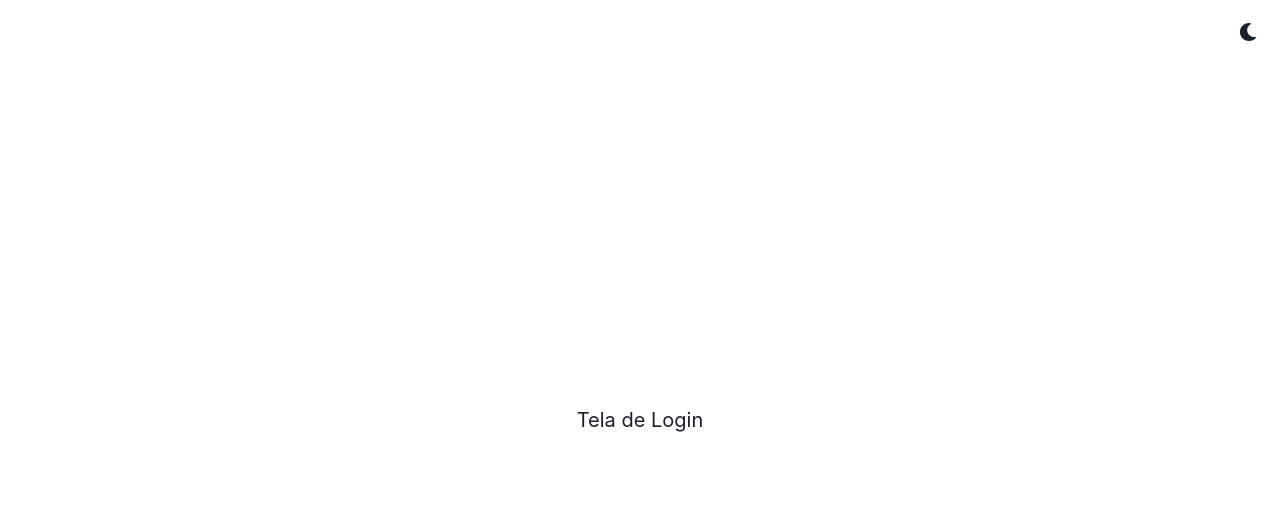
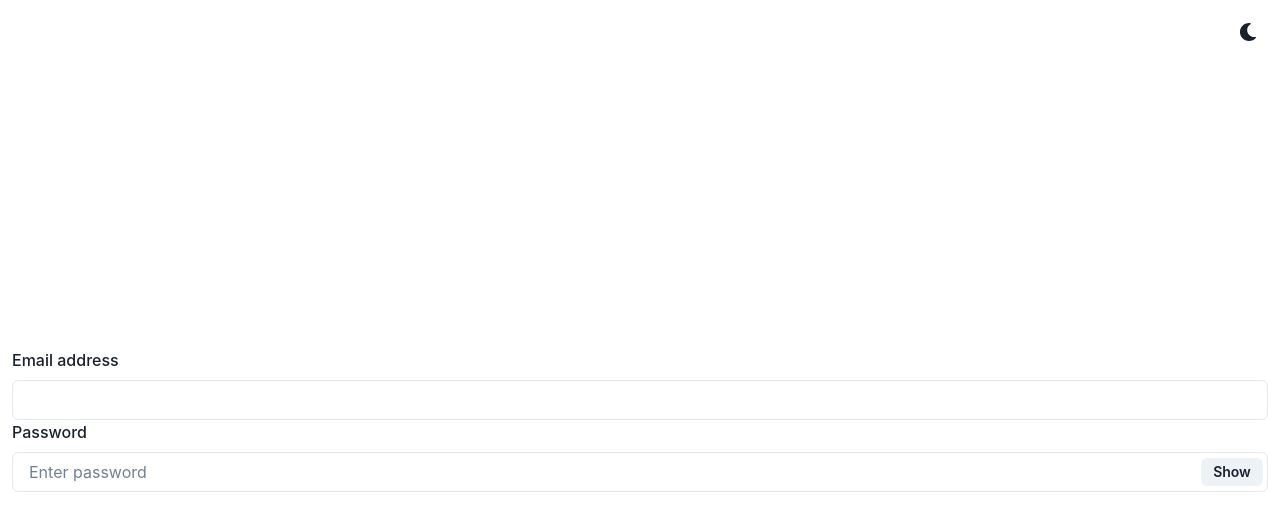
Before and after one commit to pepedurand/lista-de-tarefas, a React (Create React App) app: page /login in a window 1280 px wide. Shown: the top 530 px of the page. Built offline with nearby package versions, Linux system fonts and the light colour scheme.

Commit message:
Feat: criacao da tela de login

```diff
--- a/src/App.tsx
+++ b/src/App.tsx
@@ -1,5 +1,4 @@
 import { Box, ChakraProvider, Grid, theme } from "@chakra-ui/react";
-import * as React from "react";
 import { ColorModeSwitcher } from "./components/color-mode-switcher/ColorModeSwitcher";
 import { AppRoutes } from "./routes/AppRoutes";
 
--- /dev/null
+++ b/src/pages/login/Login.tsx
@@ -0,0 +1,16 @@
+import { Box } from "@chakra-ui/react";
+import { EmailInput } from "../../components/EmailInput/EmailInput";
+import { PasswordInput } from "../../components/PasswordInput/PasswordInput";
+
+function Login() {
+  return (
+    <div>
+      <Box>
+        <EmailInput />
+        <PasswordInput />
+      </Box>
+    </div>
+  );
+}
+
+export { Login };
--- a/src/routes/AppRoutes.tsx
+++ b/src/routes/AppRoutes.tsx
@@ -1,11 +1,12 @@
-import {   BrowserRouter as Router, Routes, Route } from "react-router-dom";
+import { BrowserRouter as Router, Routes, Route } from "react-router-dom";
+import { Login } from "../pages/login/Login";
 
 const AppRoutes = () => {
   return (
     <Router>
       <Routes>
-        <Route path="/login" element={<div>Tela de Login</div>}/>
-        <Route path="/" element={<div>Tela de tarefas</div>}/>
+        <Route path="/login" element={<Login />} />
+        <Route path="/" element={<div>Tela de tarefas</div>} />
       </Routes>
     </Router>
   );
```
